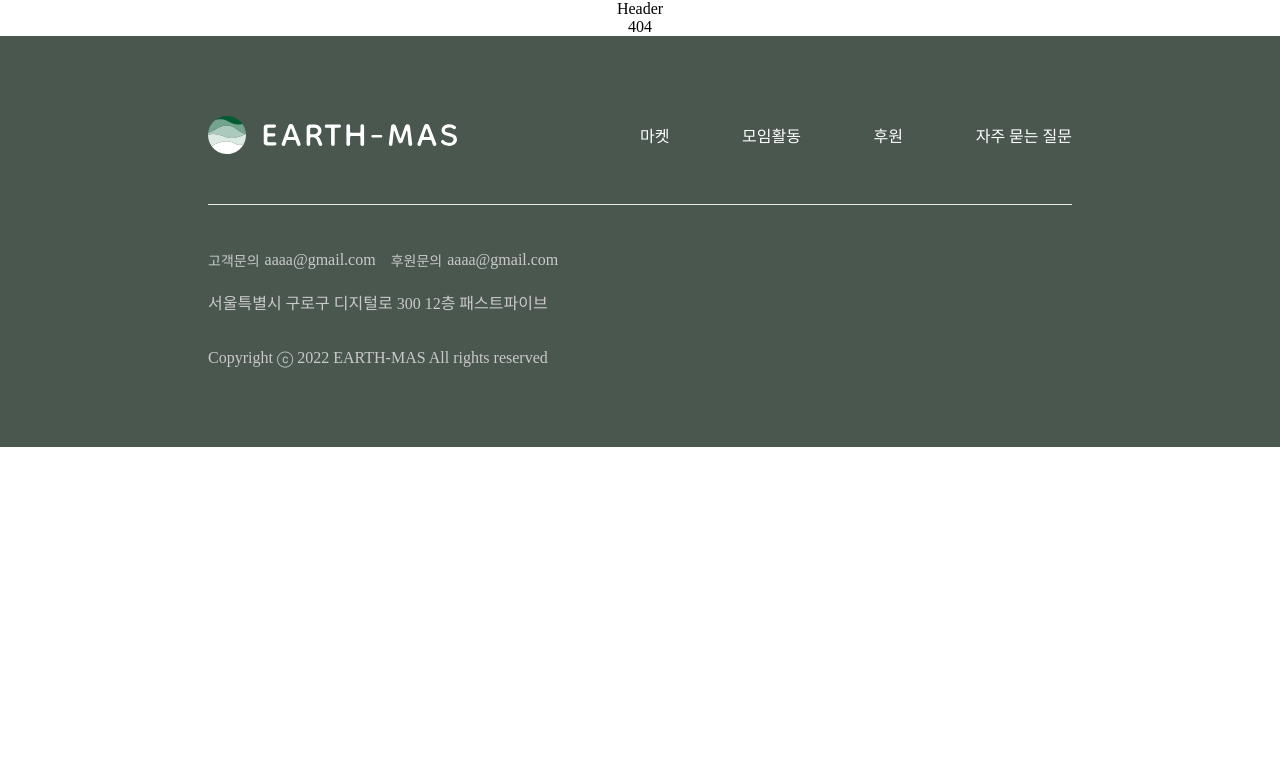
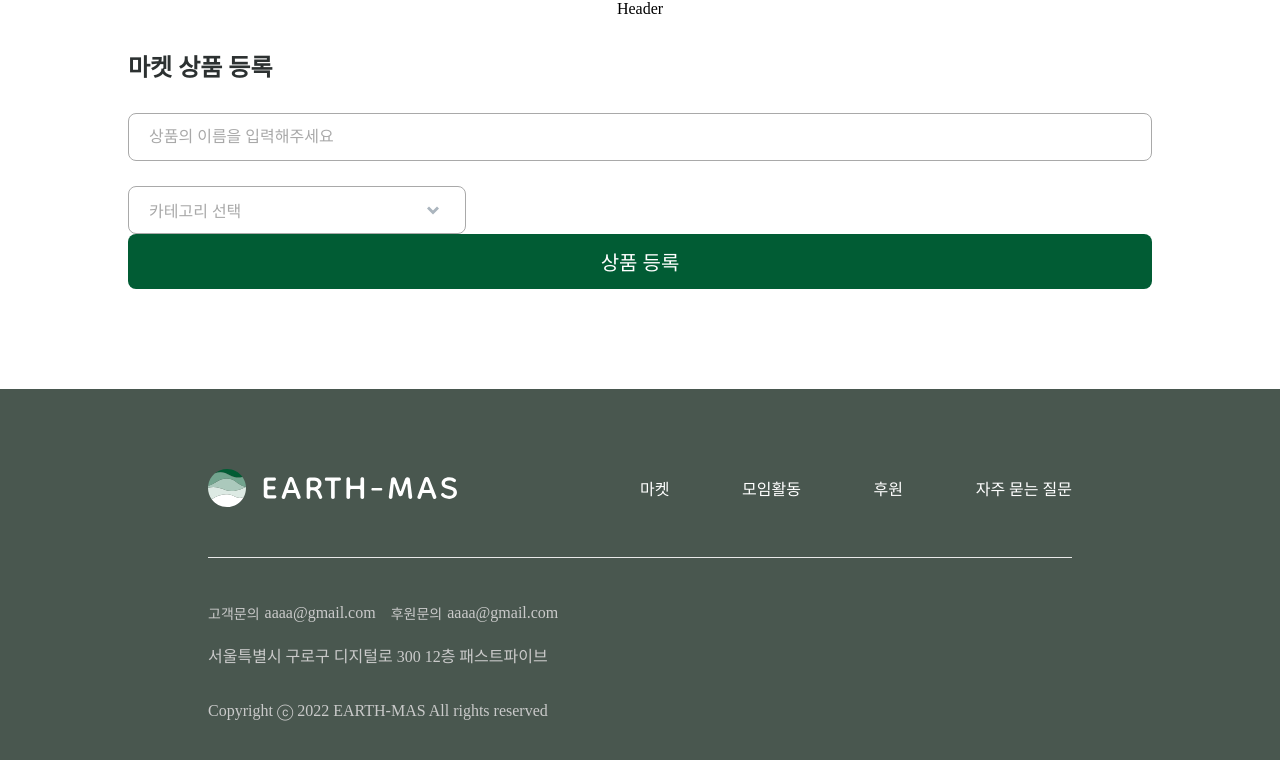
Before and after one commit to Earth-mas/Earth-mas_client, a React (Create React App) app: page /market/new in a window 1280 px wide. Before the commit this address had no page. Shown: the top 760 px of the page. Built offline with nearby package versions, Linux system fonts and the light colour scheme; a web font is replaced by a local one.

Commit message:
마켓 router 경로 지정 및 여러 수정

```diff
--- a/src/App.tsx
+++ b/src/App.tsx
@@ -9,6 +9,8 @@ import SignUpPage from 'pages/signUp';
 import SupportPage from 'pages/support';
 import { globalStyles } from 'styles/GlobalStyles';
 import { Layout } from 'components/commons/layout';
+import MarketDetail from 'components/units/market/detail/MarketDetail.container';
+import MarketNew from 'components/units/market/new/MarketNew.container';
 
 const App = () => {
   return (
@@ -20,7 +22,11 @@ const App = () => {
           <Route element={<Layout />}>
             <Route path="/" element={<HomePage />} />
             <Route path="/activity" element={<ActivityPage />} />
+
             <Route path="/market" element={<MarketPage />} />
+            <Route path="/market/new" element={<MarketNew />} />
+            <Route path="/market/:id" element={<MarketDetail />} />
+
             <Route path="/mypage" element={<MyPage />} />
             <Route path="/signup" element={<SignUpPage />} />
             <Route path="/support" element={<SupportPage />} />
--- a/src/components/commons/blank/Blank.tsx
+++ b/src/components/commons/blank/Blank.tsx
@@ -1,12 +1,12 @@
 import styled from '@emotion/styled';
 
 interface IPropsDiv {
-  width: number;
+  width?: number;
   height: number;
 }
 
 const Div = styled.div`
-  width: ${(props: IPropsDiv) => `${props.width}px`};
+  width: ${(props: IPropsDiv) => (props.width ? `${props.width}px` : '100%')};
   height: ${(props: IPropsDiv) => `${props.height}px`};
 `;
 
--- /dev/null
+++ b/src/components/commons/dropdown/Dropdown01.tsx
@@ -0,0 +1,107 @@
+import { useState } from 'react';
+import { ReactComponent as DropdownIcon } from 'assets/svgs/icons/dropdown-icon.svg';
+
+const MARKET = ['키트', '주방', '욕실', '데일리'];
+// const ACTIVITY = ['키트', '주방', '욕실', '데일리'];
+
+// interface IDropdown01Props {
+//   page: string;
+// }
+
+export default function Dropdown01() {
+  const [isActive, setIsActive] = useState(false);
+  const [isSelected, setIsSelected] = useState('');
+
+  //   const LIST = () => {
+  //     if (props.page === 'market') return MARKET;
+  //     if (props.page === 'activity') return ACTIVITY;
+  //   };
+
+  const onClickCategory = () => {
+    setIsActive(prev => !prev);
+  };
+
+  const onClickOption = (el: string) => () => {
+    setIsActive(prev => !prev);
+    onClickCategory();
+    setIsSelected(el);
+  };
+  return (
+    <Dropdown onClick={onClickCategory} className={isActive ? 'activated' : ''}>
+      <span className={isSelected ? 'selected' : ''}>
+        {isSelected || '카테고리 선택'}
+      </span>
+      <DropdownIcon />
+      {isActive && (
+        <Option>
+          <ul>
+            {MARKET.map((el, index) => (
+              <li key={index} onClick={onClickOption(el)}>
+                {el}
+              </li>
+            ))}
+          </ul>
+        </Option>
+      )}
+    </Dropdown>
+  );
+}
+
+import styled from '@emotion/styled';
+import { Colors } from 'styles/Colors';
+import { FontFamily, FontSize } from 'styles/FontStyles';
+
+export const Dropdown = styled.div`
+  width: 338px;
+  height: 48px;
+  position: relative;
+  display: flex;
+  justify-content: space-between;
+  align-items: center;
+  border: 1px solid ${Colors.B60};
+  border-radius: 8px;
+  padding: 14px 20px;
+  color: ${Colors.B60};
+  font-family: ${FontFamily.MEDIUM};
+  font-size: ${FontSize.MEDIUM_C};
+  cursor: pointer;
+
+  &.activated {
+    border: 1px solid ${Colors.SUB1};
+    color: ${Colors.B80};
+  }
+
+  .selected {
+    color: ${Colors.B80};
+  }
+`;
+
+export const Option = styled.div`
+  position: absolute;
+  width: 338px;
+  left: 0px;
+  top: 58px;
+  background: #ffffff;
+  box-shadow: 0px 1px 2px rgba(0, 0, 0, 0.2);
+  border-radius: 8px;
+
+  ul {
+    li {
+      height: 50px;
+      display: flex;
+      align-items: center;
+      padding: 14px 20px;
+      cursor: pointer;
+      :hover {
+        color: ${Colors.MAIN};
+        background-color: rgba(0, 160, 90, 0.2);
+      }
+    }
+    li:first-of-type {
+      border-radius: 8px 8px 0 0;
+    }
+    li:last-of-type {
+      border-radius: 0 0 8px 8px;
+    }
+  }
+`;
--- a/src/components/commons/inputs/Input01.tsx
+++ b/src/components/commons/inputs/Input01.tsx
@@ -23,7 +23,7 @@ const Input = styled.input`
 `;
 
 interface IInput01Props {
-  content?: string;
+  content: string;
   type: string;
 }
 
--- /dev/null
+++ b/src/components/commons/title/Title01.tsx
@@ -0,0 +1,16 @@
+import styled from '@emotion/styled';
+import { Colors } from 'styles/Colors';
+import { FontFamily, FontSize } from 'styles/FontStyles';
+
+interface ITitle01Props {
+  content: string;
+}
+export default function Title01(props: ITitle01Props) {
+  return <H1>{props.content}</H1>;
+}
+
+const H1 = styled.h1`
+  font-family: ${FontFamily.BOLD};
+  font-size: ${FontSize.LARGE_C};
+  color: ${Colors.B100};
+`;
--- a/src/components/units/market/detail/MarketDetail.container.tsx
+++ b/src/components/units/market/detail/MarketDetail.container.tsx
@@ -1,3 +1,3 @@
-export default function Market() {
-  return <div>Market</div>
+export default function MarketDetail() {
+  return <div>MarketDetail</div>;
 }
--- a/src/components/units/market/list/MarketList.container.tsx
+++ b/src/components/units/market/list/MarketList.container.tsx
@@ -1,3 +1,3 @@
-export default function Market() {
-  return <div>Market</div>
+export default function MarketList() {
+  return <div>MarketList</div>;
 }
--- a/src/components/units/market/new/MarketNew.container.tsx
+++ b/src/components/units/market/new/MarketNew.container.tsx
@@ -1,3 +1,27 @@
-export default function Market() {
-  return <div>Market</div>
+import styled from '@emotion/styled';
+import Blank from 'components/commons/blank/Blank';
+import ContainedButton01 from 'components/commons/button/contained/ContainedButton01';
+import Dropdown01 from 'components/commons/dropdown/Dropdown01';
+import Input01 from 'components/commons/inputs/Input01';
+import Title01 from 'components/commons/title/Title01';
+
+const Wrap = styled.div`
+  max-width: 1024px;
+  width: 100%;
+  padding: 30px 0px 100px 0px;
+`;
+
+export default function MarketNew() {
+  return (
+    <Wrap>
+      <Title01 content={'마켓 상품 등록'} />
+      <Blank height={30} />
+      <Input01 type={'text'} content={'상품의 이름을 입력해주세요'} />
+      <Blank height={25} />
+      {/* <Dropdown01 page={'market'} /> */}
+      <Dropdown01 />
+
+      <ContainedButton01 content={'상품 등록'} color={'main'} />
+    </Wrap>
+  );
 }
--- a/src/pages/market/index.tsx
+++ b/src/pages/market/index.tsx
@@ -1,6 +1,7 @@
 import ContainedButton01 from 'components/commons/button/contained/ContainedButton01';
 import ContainedButton02 from 'components/commons/button/contained/ContainedButton02';
 import OutlinedButton01 from 'components/commons/button/outlined/OutliendButton01';
+
 import Input01 from 'components/commons/inputs/Input01';
 import Input02 from 'components/commons/inputs/Input02';
 
@@ -10,8 +11,6 @@ export default function MarketPage() {
       Market
       <ContainedButton01 content={'상품 등록'} color={'main'} />
       <ContainedButton01 content={'상품 등록'} color={'sub'} />
-      <OutlinedButton01 content={'상품 수정'} color={'main'} />
-      <OutlinedButton01 content={'상품 수정'} color={'sub'} />
       <Input01 content={'인풋입니다'} type={'text'} />
       <Input02 content="검색어를 입력해주세요" />
       <ContainedButton02 content={'더보기'} color={'main'} />
```
Also changed, not shown: src/assets/svgs/icons/dropdown-icon.svg (added).
